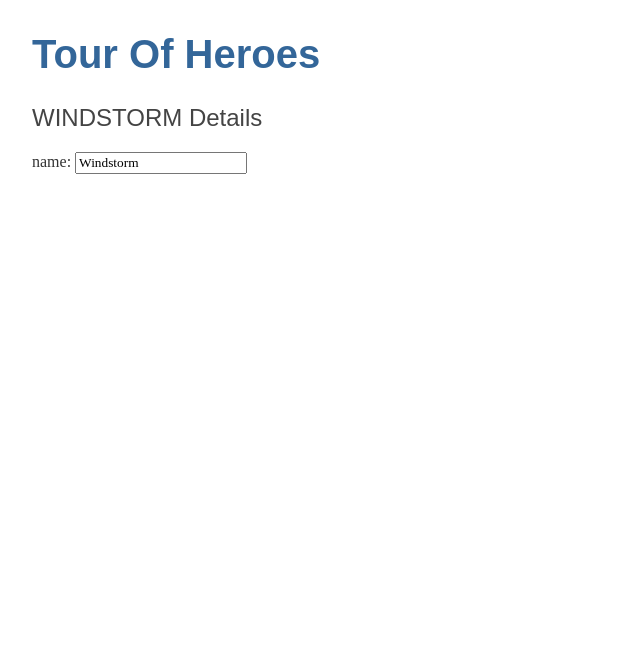
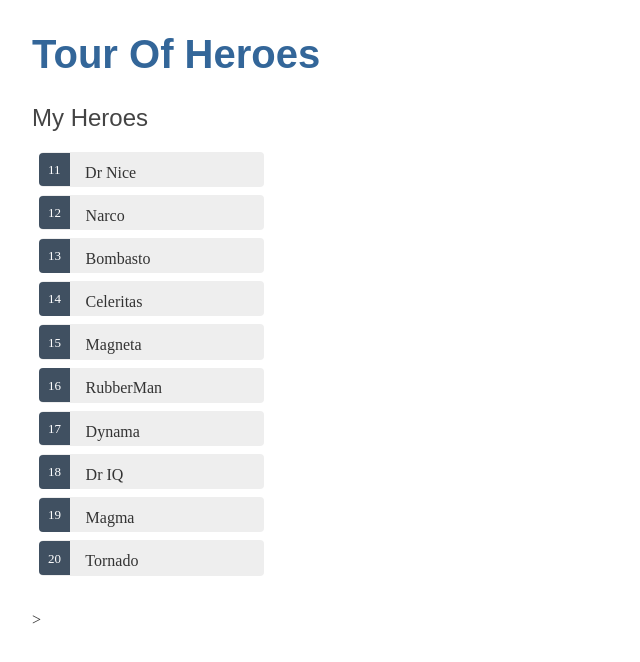
Before and after one commit to AparnaChellapilla/angular-tour-of-heroes, an Angular app: page / in a window 1280 px wide. Shown: the top 662 px of the page, without its empty margins (0-640 px from the left). Built offline with nearby package versions, Linux system fonts and the light colour scheme.

Commit message:
Third Commit
Step 2 Complete.
Display List complete.

```diff
--- a/src/app/heroes/heroes.component.css
+++ b/src/app/heroes/heroes.component.css
@@ -0,0 +1,44 @@
+/* HeroesComponent's private CSS styles */
+.heroes {
+    margin: 0 0 2em 0;
+    list-style-type: none;
+    padding: 0;
+    width: 15em;
+  }
+  .heroes li {
+    cursor: pointer;
+    position: relative;
+    left: 0;
+    background-color: #EEE;
+    margin: .5em;
+    padding: .3em 0;
+    height: 1.6em;
+    border-radius: 4px;
+  }
+  .heroes li:hover {
+    color: #607D8B;
+    background-color: #DDD;
+    left: .1em;
+  }
+  .heroes li.selected {
+    background-color: #CFD8DC;
+    color: white;
+  }
+  .heroes li.selected:hover {
+    background-color: #BBD8DC;
+    color: white;
+  }
+  .heroes .badge {
+    display: inline-block;
+    font-size: small;
+    color: white;
+    padding: 0.8em 0.7em 0 0.7em;
+    background-color:#405061;
+    line-height: 1em;
+    position: relative;
+    left: -1px;
+    top: -4px;
+    height: 1.8em;
+    margin-right: .8em;
+    border-radius: 4px 0 0 4px;
+  }
--- a/src/app/heroes/heroes.component.html
+++ b/src/app/heroes/heroes.component.html
@@ -1,6 +1,20 @@
-<h2>{{hero.name | uppercase}} Details</h2>
-<div>
+<h2>My Heroes</h2>
+<ul class="heroes">
+  <li *ngFor="let hero of heroes"
+    [class.selected]="hero === selectedHero"
+    (click)="onSelect(hero)">
+    <span class="badge">{{hero.id}}</span> {{hero.name}}
+  </li>
+</ul>
+
+<div *ngIf="selectedHero">
+
+  <h2>{{selectedHero.name | uppercase}} Details</h2>
+  <div><span>id: </span>{{selectedHero.id}}</div>
+  <div>
     <label>name:
-      <input [(ngModel)]="hero.name" placeholder="name"/>
+      <input [(ngModel)]="selectedHero.name" placeholder="name"/>
     </label>
   </div>
+
+</div>>
--- a/src/app/heroes/heroes.component.ts
+++ b/src/app/heroes/heroes.component.ts
@@ -1,20 +1,26 @@
 import { Component, OnInit } from '@angular/core';
 import { Hero } from '../hero';
+import { HEROES } from '../mock-heroes';
 
 @Component({
+
   selector: 'app-heroes',
+
   templateUrl: './heroes.component.html',
   styleUrls: ['./heroes.component.css']
 })
-export class HeroesComponent implements OnInit {
-  hero: Hero = {
-    id: 1,
-    name: 'Windstorm'
-  };
+
+ export class HeroesComponent implements OnInit {
+
+  heroes = HEROES;
+  selectedHero: Hero | undefined;
+  onSelect(hero: Hero): void {
+  this.selectedHero = hero;
+  }
 
   constructor() { }
 
   ngOnInit() {
+
   }
-
 }
--- /dev/null
+++ b/src/app/mock-heroes.ts
@@ -0,0 +1,14 @@
+import { Hero } from './hero';
+
+export const HEROES: Hero[] = [
+  { id: 11, name: 'Dr Nice' },
+  { id: 12, name: 'Narco' },
+  { id: 13, name: 'Bombasto' },
+  { id: 14, name: 'Celeritas' },
+  { id: 15, name: 'Magneta' },
+  { id: 16, name: 'RubberMan' },
+  { id: 17, name: 'Dynama' },
+  { id: 18, name: 'Dr IQ' },
+  { id: 19, name: 'Magma' },
+  { id: 20, name: 'Tornado' }
+];
```
